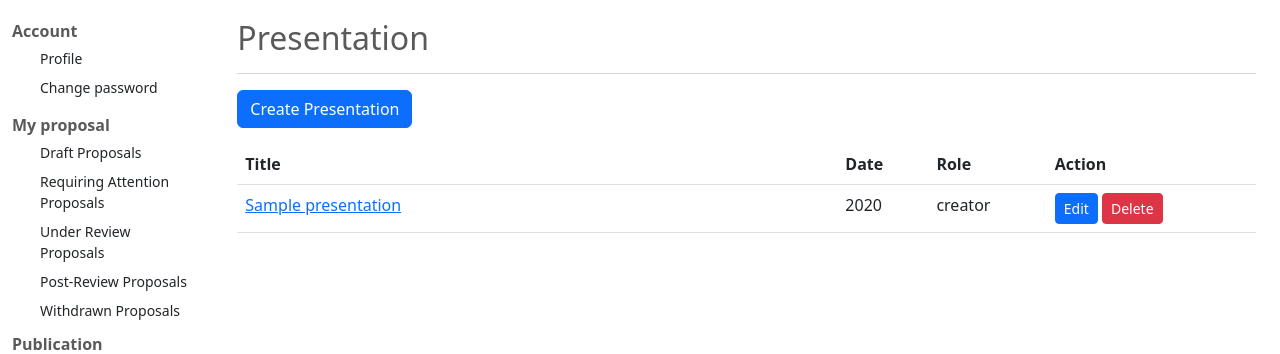
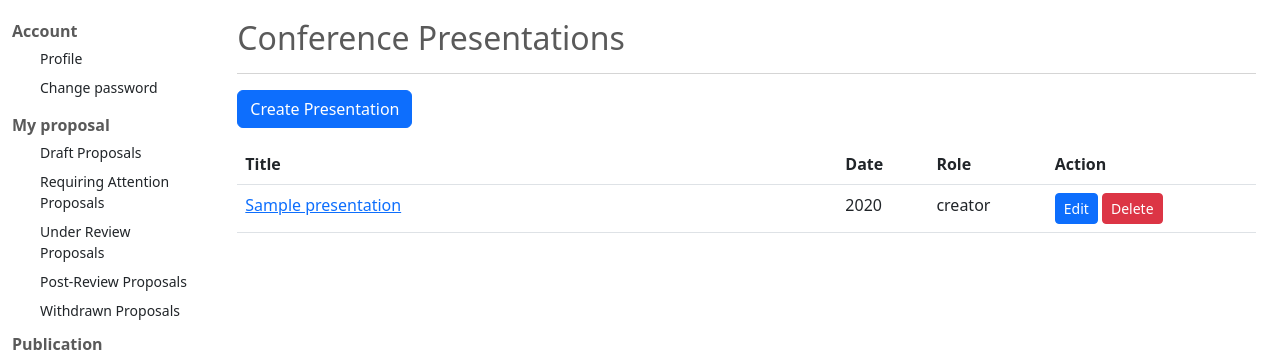
Before and after one commit to libomun/crhs, a Django app: page /dashboard/presentation in a window 1280 px wide. Shown: the part 77-431 px from the top of the page. Run offline with Django 4.2, Linux system fonts and the light colour scheme; a user stored in the database is signed in; tables that the repository leaves empty hold one stand-in row (values such as "Sample post"); some libraries are stand-ins or nearby versions.

Commit message:
23th commit

```diff
--- a/templates/dashboard/article_list.html
+++ b/templates/dashboard/article_list.html
@@ -2,7 +2,7 @@
 {% load static %}
 {% block dashboard %}
 <div class="container">
-  <h2>Articles/Research Paper</h2>
+  <h2>Articles/Research Papers</h2>
   <hr>
   <a href="{% url "dashboard:article_create"%}" class="btn btn-primary mb-3">Create Article</a>
   <table class="table table-hover">
--- a/templates/dashboard/presentation_list.html
+++ b/templates/dashboard/presentation_list.html
@@ -2,7 +2,7 @@
 {% load static %}
 {% block dashboard %}
 <div class="container">
-  <h2>Presentation</h2>
+  <h2>Conference Presentations</h2>
   <hr>
   <a href="{% url "dashboard:presentation_create"%}" class="btn btn-primary mb-3">Create Presentation</a>
   <table class="table table-hover">
--- a/templates/home/base.html
+++ b/templates/home/base.html
@@ -32,9 +32,9 @@
                 <li class="nav-item dropdown">
                     <a class="nav-link dropdown-toggle" href="#" id="dropdown01" aria-expanded="false">PUBLICATION</a>
                     <ul class="dropdown-menu" aria-labelledby="dropdown01">
-                      <li><a class="dropdown-item" href="{% url 'publication:article_list' %}">Articles/Research Paper</a></li>
-                      <li><a class="dropdown-item" href="{% url 'publication:pre_list' %}">Conference Presentation</a></li>
-                      <li><a class="dropdown-item" href="{% url 'publication:book_list' %}">Books/Books Chapter</a></li>
+                      <li><a class="dropdown-item" href="{% url 'publication:article_list' %}">Articles/Research Papers</a></li>
+                      <li><a class="dropdown-item" href="{% url 'publication:pre_list' %}">Conference Presentations</a></li>
+                      <li><a class="dropdown-item" href="{% url 'publication:book_list' %}">Books/Book Chapters</a></li>
                        <li><a class="dropdown-item" href="{% url 'publication:online_list' %}">Online</a></li>
                     </ul>
                 </li>
```
